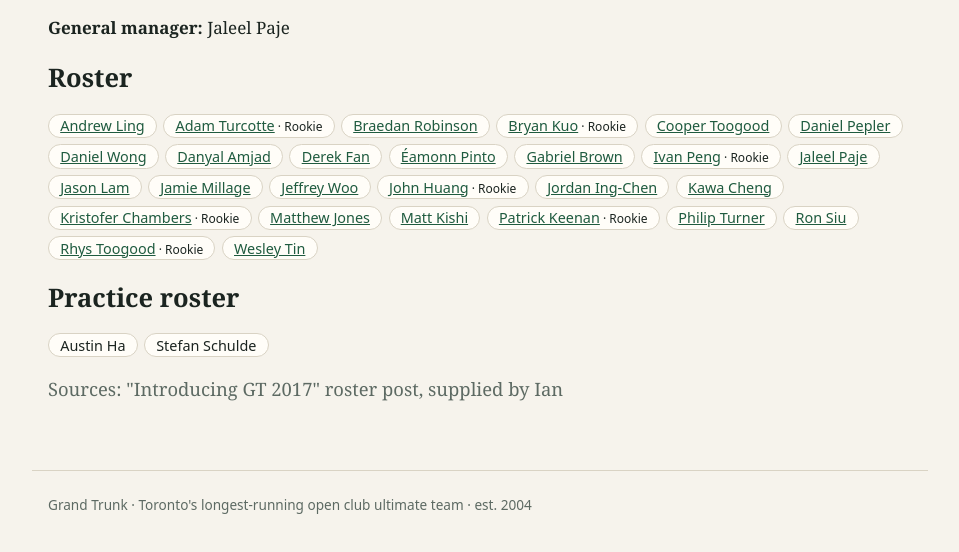
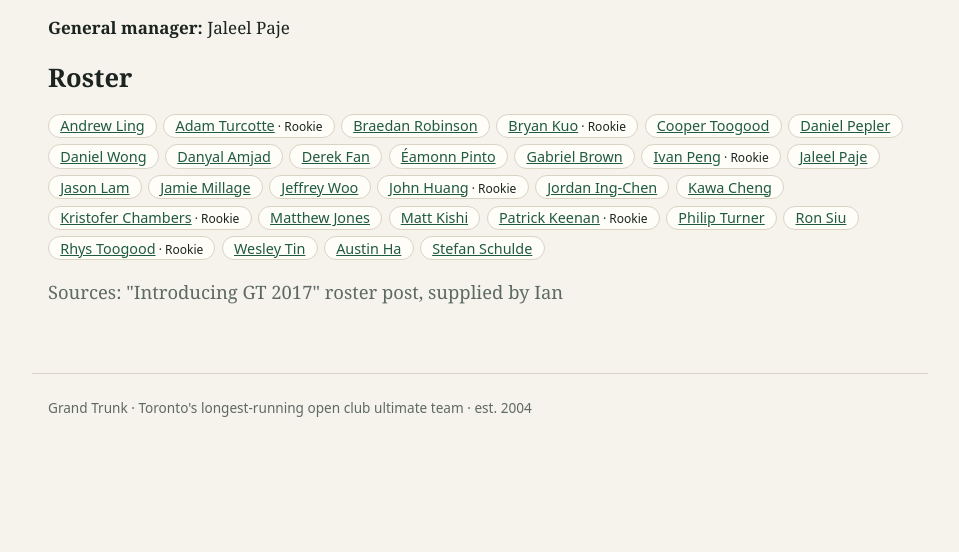
Before and after one commit to icbone/grand-trunk, an Astro site: page /grand-trunk/seasons/2017 in a window 1280 px wide. Shown: the part 202-754 px from the top of the page, without its empty margins (160-1119 px from the left). Built offline with nearby package versions, Linux system fonts and the light colour scheme; Astro itself is replaced by a stand-in of ours.

Commit message:
Fold practice rosters into full rosters
Co-Authored-By: Claude Sonnet 5.5 <noreply@anthropic.com>

```diff
--- a/src/content.config.ts
+++ b/src/content.config.ts
@@ -16,7 +16,6 @@ const seasons = defineCollection({
     coaches: z.array(z.string()).default([]),
     // Per-player tags for a season, e.g. { "Ian Bone": "Rookie" }
     rosterNotes: z.record(z.string(), z.string()).default({}),
-    practiceRoster: z.array(z.string()).default([]),
     roster: z.array(z.string()).default([]),
     games: z
       .array(
--- a/src/content/seasons/2017.md
+++ b/src/content/seasons/2017.md
@@ -30,6 +30,8 @@ roster:
   - Ron Siu
   - Rhys Toogood
   - Wesley Tin
+  - Austin Ha
+  - Stefan Schulde
 rosterNotes:
   Adam Turcotte: Rookie
   Bryan Kuo: Rookie
@@ -38,6 +40,5 @@ rosterNotes:
   Kristofer Chambers: Rookie
   Patrick Keenan: Rookie
   Rhys Toogood: Rookie
-practiceRoster: ["Austin Ha", "Stefan Schulde"]
 sources: ["\"Introducing GT 2017\" roster post, supplied by Ian"]
 ---
--- a/src/content/seasons/2018.md
+++ b/src/content/seasons/2018.md
@@ -35,7 +35,10 @@ roster:
   - Thomas Black
   - Will Turner
   - Zach Young
-practiceRoster: ["Keith Chow", "Matt Kishi", "Wallace Jiang", "Wes Hu"]
+  - Keith Chow
+  - Matt Kishi
+  - Wallace Jiang
+  - Wes Hu
 rosterNotes:
   Barrett Wachholz: Team Canada U20
   Brett Tan: CUC only
--- a/src/content/seasons/2021.md
+++ b/src/content/seasons/2021.md
@@ -24,7 +24,6 @@ roster:
   - Riley Lublow
   - Rui Carvalho
   - Wallace Jiang
-practiceRoster:
   - Caden Markle
   - Cameron Knox
   - Jared Morrow
--- a/src/pages/seasons/[year].astro
+++ b/src/pages/seasons/[year].astro
@@ -40,11 +40,5 @@ const { Content } = await render(season);
       </ul>
     </>
   )}
-  {d.practiceRoster.length > 0 && (
-    <>
-      <h2>Practice roster</h2>
-      <ul class="tags">{d.practiceRoster.map((n) => <li>{n}</li>)}</ul>
-    </>
-  )}
   {d.sources.length > 0 && <p class="lede">Sources: {d.sources.join('; ')}</p>}
 </Base>
```
